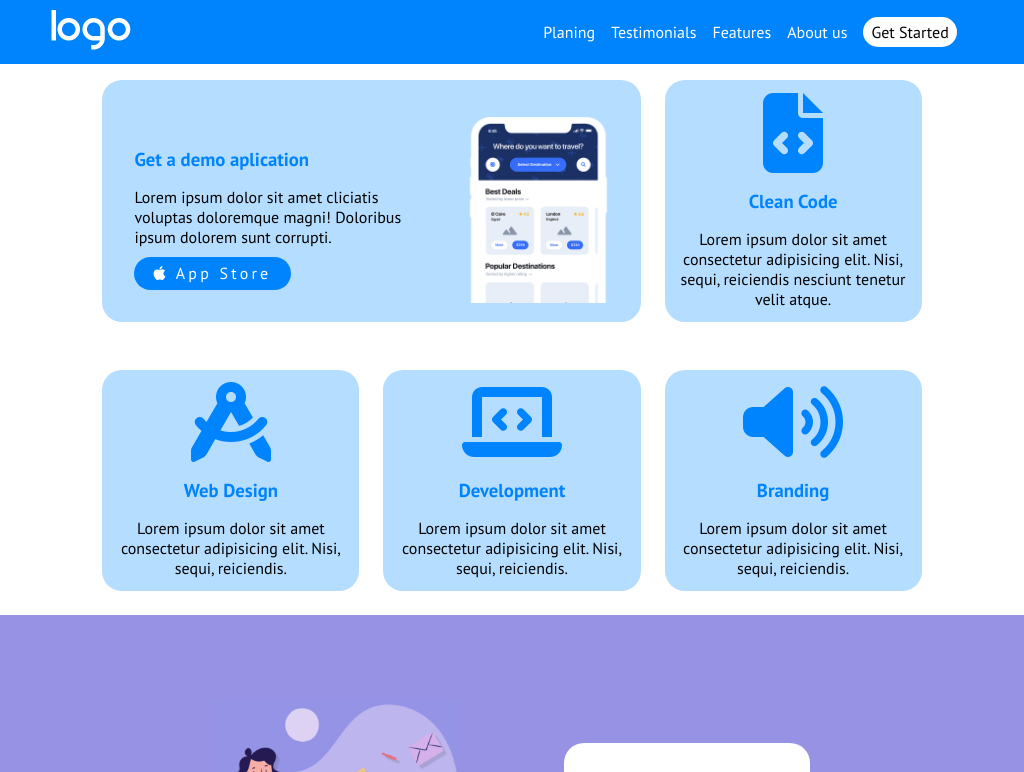
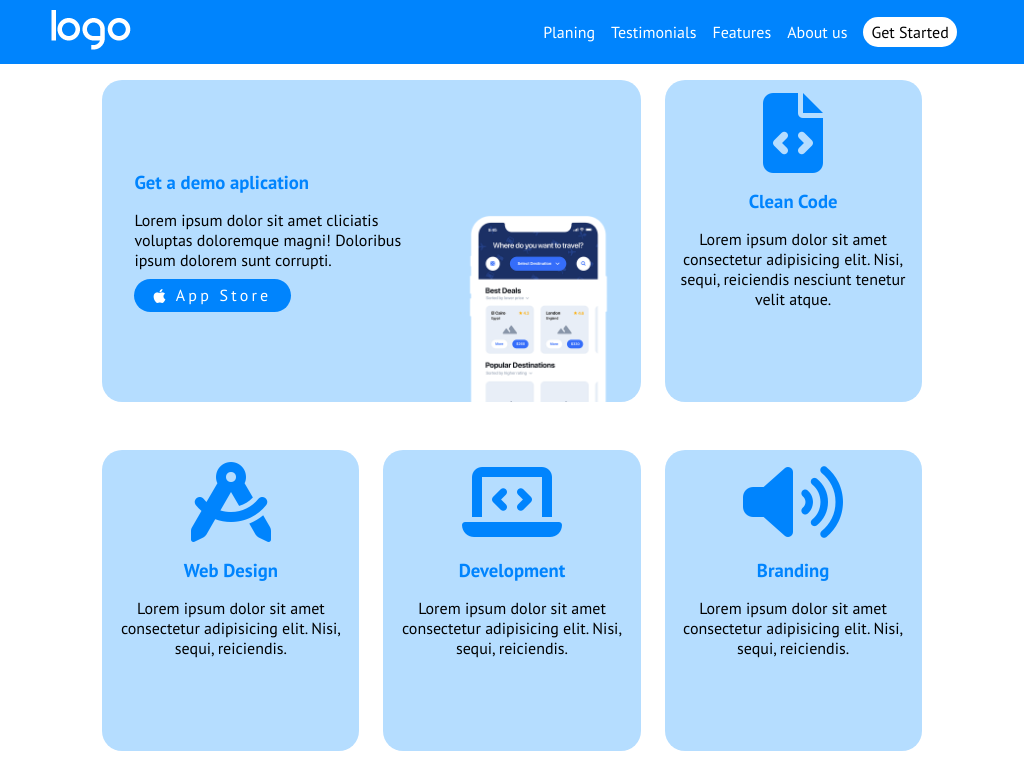
Before and after one commit to luishs0/htmlcss-responsive-layout, a plain HTML site: page index.html in a window 1024 px wide. Shown: the top 772 px of the page. Drawn offline with Linux system fonts and the light colour scheme.

Commit message:
risolto problema dell'imagine celulare

```diff
--- a/css/style.css
+++ b/css/style.css
@@ -182,12 +182,15 @@ main {
 
 .why-us .card1-img {
     width: 80%;
-    margin-bottom: -.3rem;
     max-width: 400px;
 }
 
 .card1 .card-text a:hover {
    background-color: rgba(0, 120, 200, .5);
+}
+
+.card-img img {
+    display: block;
 }
 
 @media screen and (min-width: 768px) {
@@ -231,6 +234,16 @@ main {
         max-width: 1200px;
     }
 
+}
+
+@media screen and (min-width: 992px) and (max-width: 1139px) {
+    .why-us .card1 {
+        align-items: flex-end;
+    }
+
+    .why-us .card .card-text {
+        padding-bottom: 5rem;
+    }
 }
 /* /section 1 */
 
```
